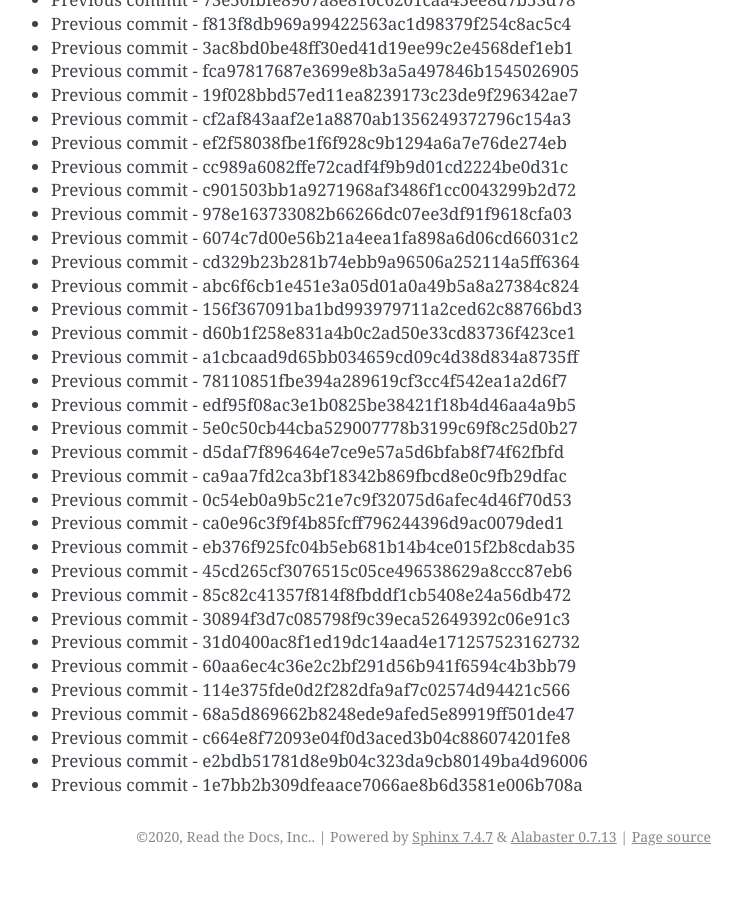
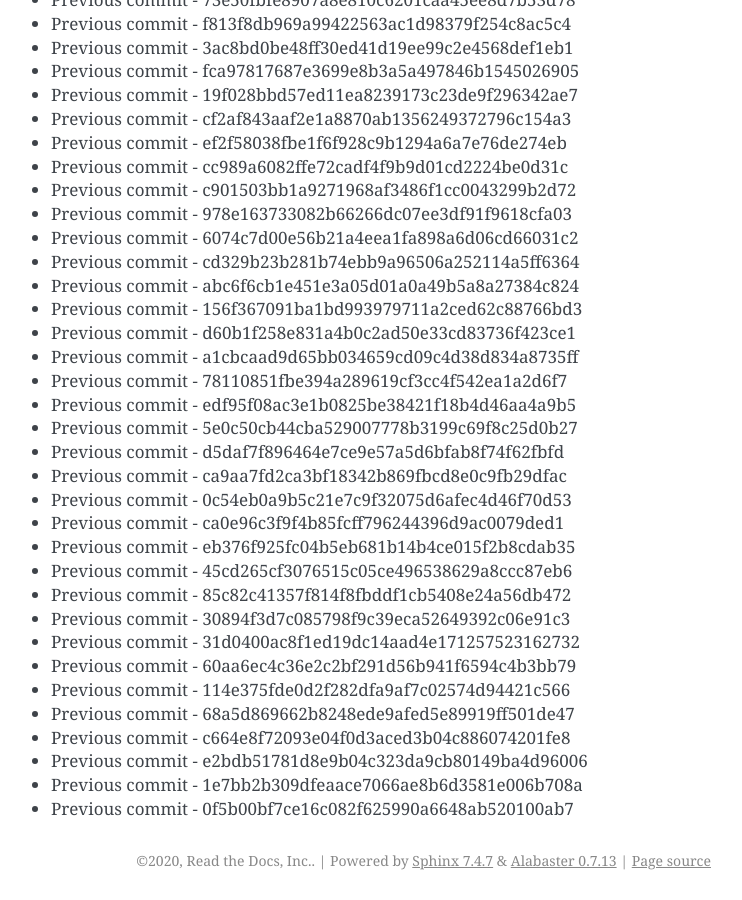
Before and after one commit to readthedocs/rtd-git-stresstest, a Sphinx documentation site: the page built from docs/updates.rst, in a window 1280 px wide and 900 px high, scrolled down 82731 px. Shown: the whole window, without its empty margins (399-1141 px from the left). Built offline with Sphinx 7.4.7, drawn with Linux system fonts in a browser that asks for light colours; before the commit the page ends 83607 px from its top, so only the background shows below that.

Commit message:
Generating commit from previous: 0f5b00bf7ce16c082f625990a6648ab520100ab7

```diff
--- a/docs/updates.rst
+++ b/docs/updates.rst
@@ -3508,3 +3508,4 @@ It can be tested for any performance characteristics.
 * Previous commit - c664e8f72093e04f0d3aced3b04c886074201fe8
 * Previous commit - e2bdb51781d8e9b04c323da9cb80149ba4d96006
 * Previous commit - 1e7bb2b309dfeaace7066ae8b6d3581e006b708a
+* Previous commit - 0f5b00bf7ce16c082f625990a6648ab520100ab7
```
